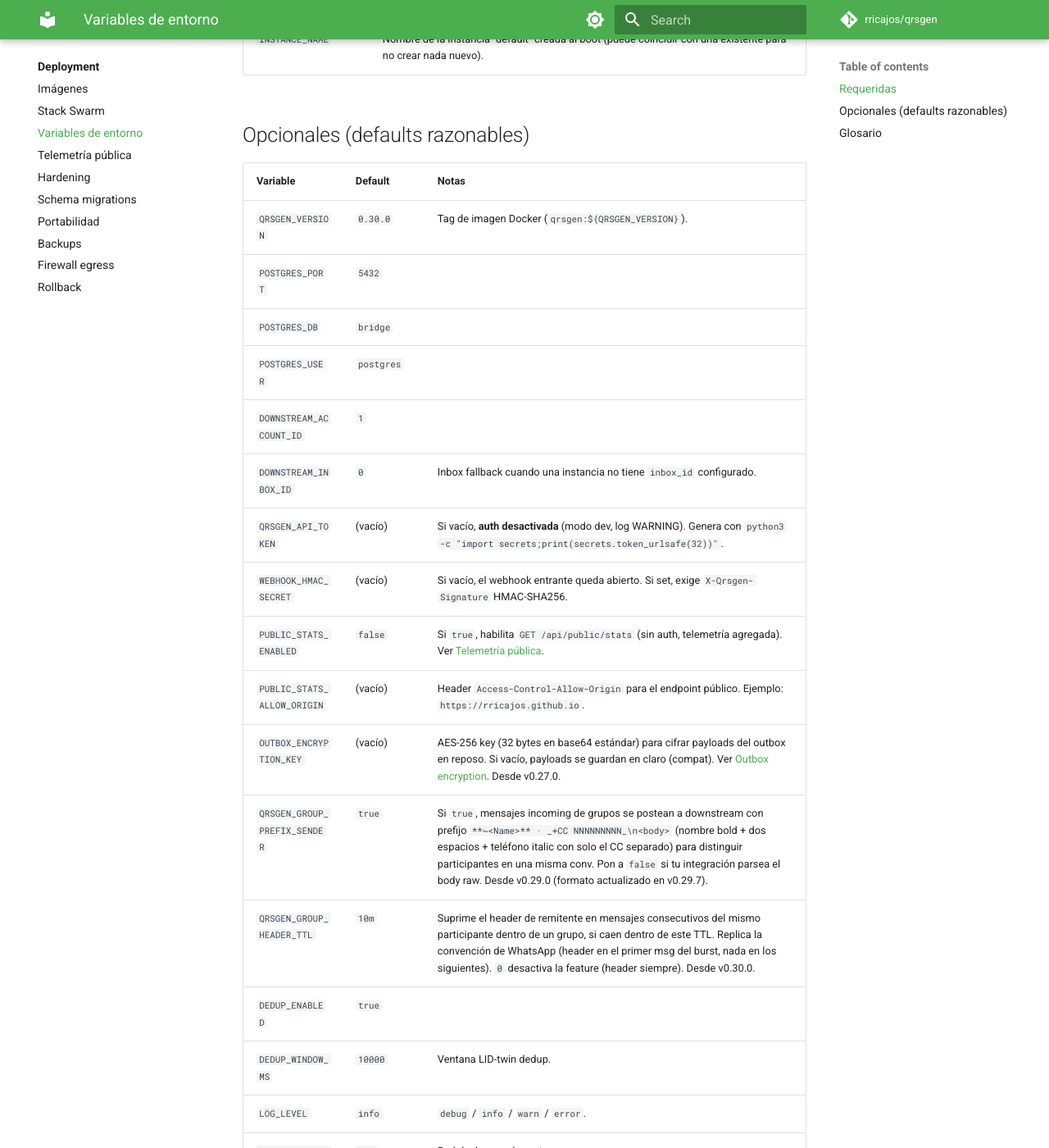
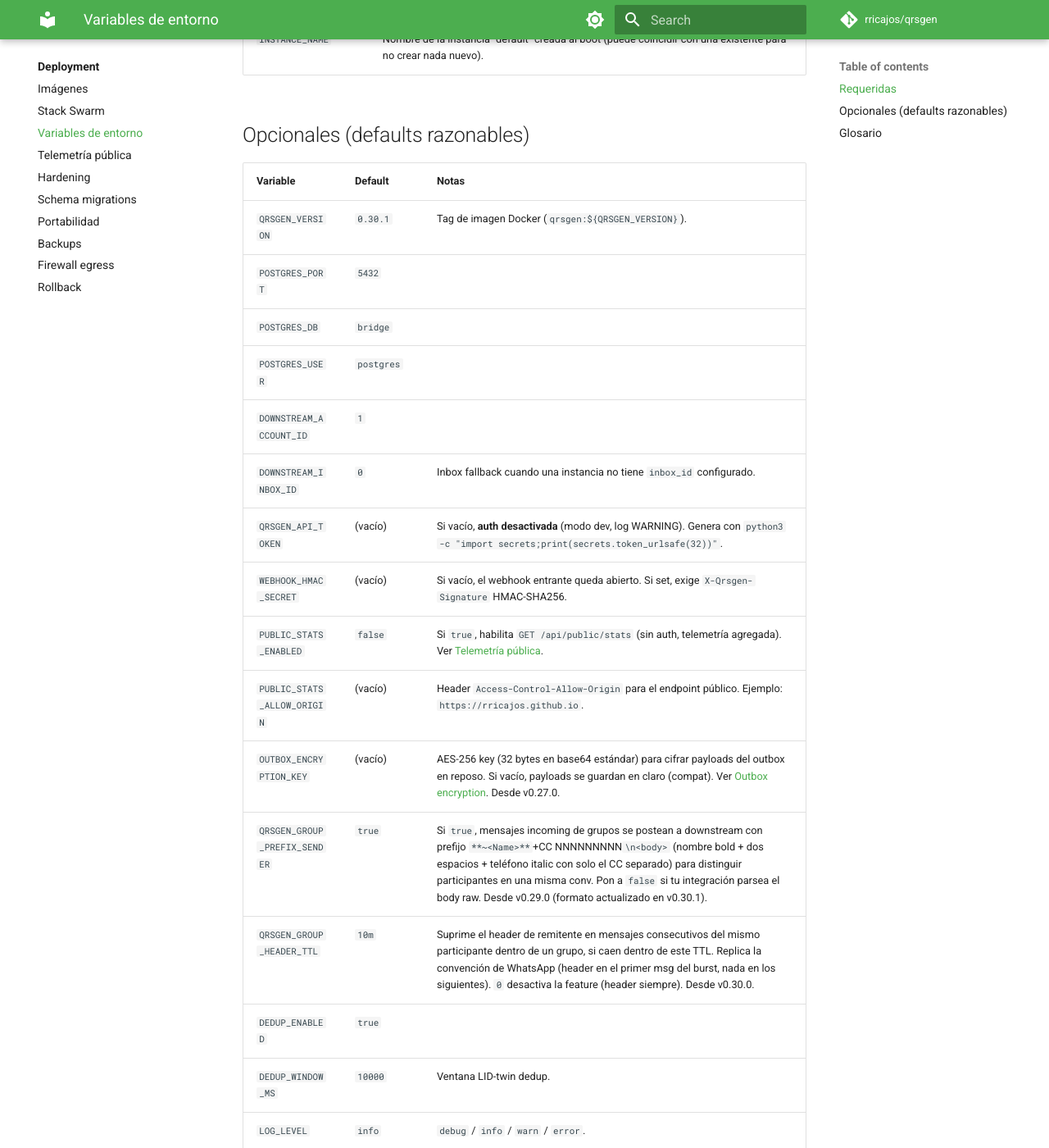
Before and after one commit to rricajos/qrsgen, an MkDocs documentation site: the page built from docs/deployment/env-vars.md, in a window 1280 px wide and 1400 px high, scrolled down 522 px. Shown: the whole window at 82% size. Built offline with MkDocs 1.6.1 and Material for MkDocs 9.7.7, drawn with Linux system fonts in a browser that asks for light colours; comment, search, counter and statistics services are not loaded.

Commit message:
fix(groups): phone as inline code block, no dot separator (v0.30.1)
Cambia "**~Name** · _+digits_" → "**~Name** \`+digits\`".
Chatwoot renderiza inline code (backticks) con fondo distintivo y
fuente monospace; el contraste visual hace de separador sin
necesitar el dot · explícito.

Mismo cambio en el caso degenerate phone-only.

```diff
--- a/docker-compose.yml
+++ b/docker-compose.yml
@@ -13,7 +13,7 @@
 #   DOWNSTREAM_API_TOKEN         token con permisos full
 #
 # Variables opcionales (con defaults razonables):
-#   QRSGEN_VERSION             tag de imagen (default: 0.30.0)
+#   QRSGEN_VERSION             tag de imagen (default: 0.30.1)
 #   POSTGRES_PORT              5432
 #   POSTGRES_DB                bridge
 #   POSTGRES_USER              postgres
@@ -31,7 +31,7 @@ version: '3.9'
 
 services:
   qrsgen:
-    image: qrsgen:${QRSGEN_VERSION:-0.30.0}
+    image: qrsgen:${QRSGEN_VERSION:-0.30.1}
     environment:
       PORT: "3100"
       INSTANCE_NAME: "${INSTANCE_NAME:-DEVOPS}"
--- a/docs/deployment/env-vars.md
+++ b/docs/deployment/env-vars.md
@@ -14,7 +14,7 @@
 
 | Variable | Default | Notas |
 |---|---|---|
-| `QRSGEN_VERSION` | `0.30.0` | Tag de imagen Docker (`qrsgen:${QRSGEN_VERSION}`). |
+| `QRSGEN_VERSION` | `0.30.1` | Tag de imagen Docker (`qrsgen:${QRSGEN_VERSION}`). |
 | `POSTGRES_PORT` | `5432` | |
 | `POSTGRES_DB` | `bridge` | |
 | `POSTGRES_USER` | `postgres` | |
@@ -25,7 +25,7 @@
 | `PUBLIC_STATS_ENABLED` | `false` | Si `true`, habilita `GET /api/public/stats` (sin auth, telemetría agregada). Ver [Telemetría pública](public-stats.md). |
 | `PUBLIC_STATS_ALLOW_ORIGIN` | (vacío) | Header `Access-Control-Allow-Origin` para el endpoint público. Ejemplo: `https://rricajos.github.io`. |
 | `OUTBOX_ENCRYPTION_KEY` | (vacío) | AES-256 key (32 bytes en base64 estándar) para cifrar payloads del outbox en reposo. Si vacío, payloads se guardan en claro (compat). Ver [Outbox encryption](../security/outbox-encryption.md). Desde v0.27.0. |
-| `QRSGEN_GROUP_PREFIX_SENDER` | `true` | Si `true`, mensajes incoming de grupos se postean a downstream con prefijo `**~<Name>** · _+CC NNNNNNNNN_\n<body>` (nombre bold + dos espacios + teléfono italic con solo el CC separado) para distinguir participantes en una misma conv. Pon a `false` si tu integración parsea el body raw. Desde v0.29.0 (formato actualizado en v0.29.7). |
+| `QRSGEN_GROUP_PREFIX_SENDER` | `true` | Si `true`, mensajes incoming de grupos se postean a downstream con prefijo `**~<Name>** `+CC NNNNNNNNN`\n<body>` (nombre bold + dos espacios + teléfono italic con solo el CC separado) para distinguir participantes en una misma conv. Pon a `false` si tu integración parsea el body raw. Desde v0.29.0 (formato actualizado en v0.30.1). |
 | `QRSGEN_GROUP_HEADER_TTL` | `10m` | Suprime el header de remitente en mensajes consecutivos del mismo participante dentro de un grupo, si caen dentro de este TTL. Replica la convención de WhatsApp (header en el primer msg del burst, nada en los siguientes). `0` desactiva la feature (header siempre). Desde v0.30.0. |
 | `DEDUP_ENABLED` | `true` | |
 | `DEDUP_WINDOW_MS` | `10000` | Ventana LID-twin dedup. |
```
Also changed, not shown: CHANGELOG.md (+20 -0 lines), 3 other files.
